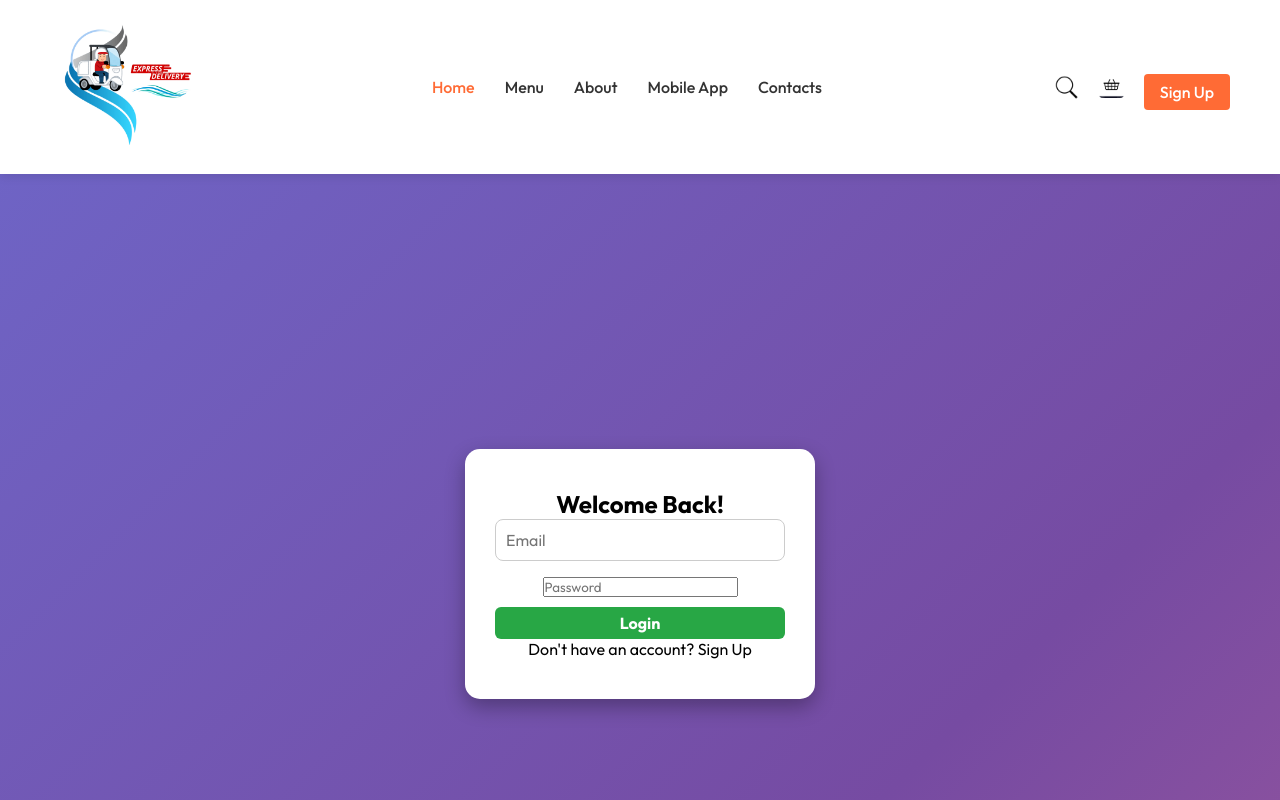
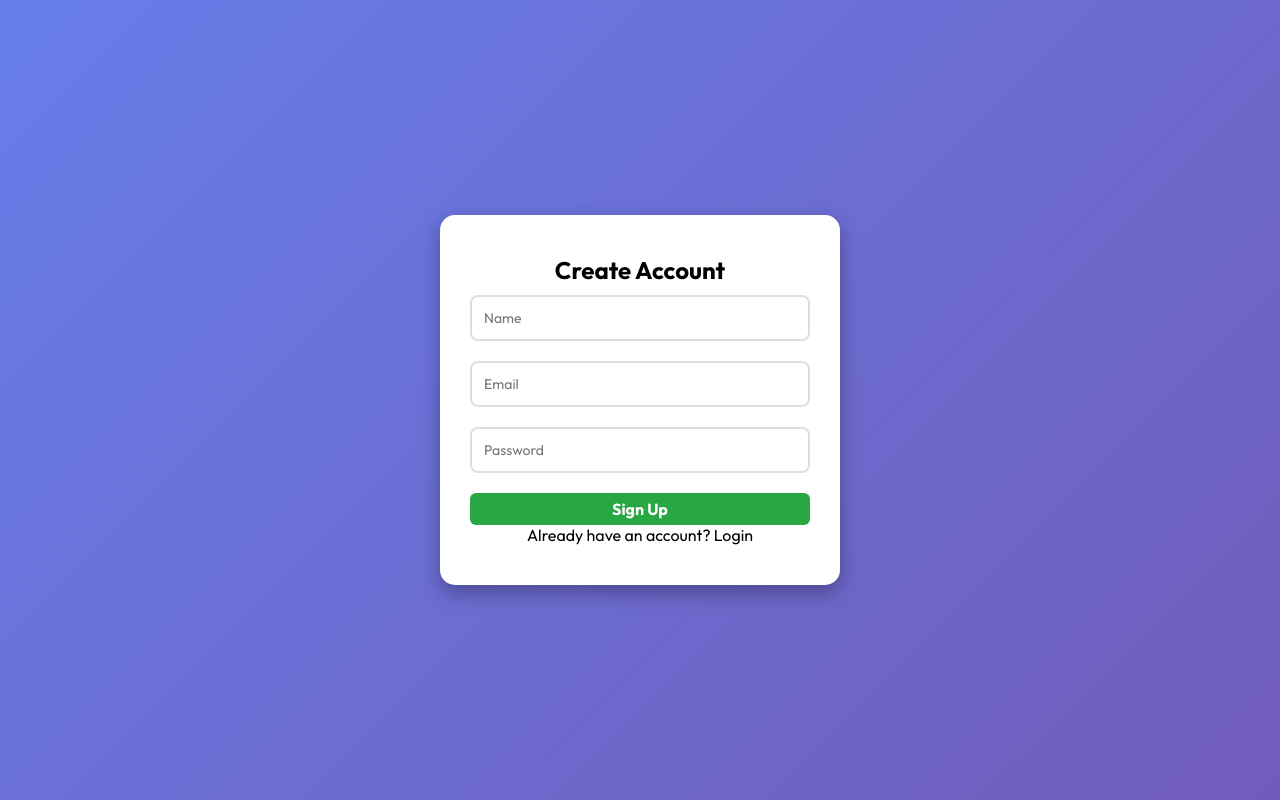
Before and after one commit to Ashfaq123098/Food-Delivery-project, a React (Create React App) app in the folder my/: page /signup in a window 1280 px wide. Before the commit this address led to /login. Shown: the top 800 px of the page. Built offline with nearby package versions, Linux system fonts and the light colour scheme.

Commit message:
All Updated file

```diff
--- a/my/src/App.js
+++ b/my/src/App.js
@@ -28,16 +28,15 @@
       setIsLoggedIn(true);
     } else {
       setIsLoggedIn(false);
-      navigate("/login");
     }
-  }, [navigate]);
+  }, []);
 
-  // ✅ Handle login success
+  // ✅ Handle login/signup success
   const handleLogin = (userData) => {
     setUser(userData);
     setIsLoggedIn(true);
     localStorage.setItem("user", JSON.stringify(userData));
-    navigate("/"); // login হলে homepage এ redirect
+    navigate("/"); // success হলে home page
   };
 
   // ✅ Logout
@@ -63,8 +62,8 @@
         onLogout={handleLogout}
       />
 
-      {/* Routes */}
       <Routes>
+        {/* Protected Routes */}
         <Route
           path="/"
           element={
@@ -105,20 +104,14 @@
         />
 
         {/* Public Routes */}
-        <Route path="/login" element={
-          <LoginFeature
-            setShowLogin={() => {}}
-            setShowSignUp={() => {}}
-            onSuccess={handleLogin}
-          />
-        }/>
-        <Route path="/signup" element={
-          <SignUpFeature
-            setShowSignUp={() => {}}
-            setShowLogin={() => {}}
-            onSuccess={handleLogin}
-          />
-        }/>
+        <Route
+          path="/login"
+          element={<LoginFeature onSuccess={handleLogin} />}
+        />
+        <Route
+          path="/signup"
+          element={<SignUpFeature onSuccess={handleLogin} />}
+        />
       </Routes>
     </div>
   );
--- a/my/src/components/LoginFeature/LoginFeature.js
+++ b/my/src/components/LoginFeature/LoginFeature.js
@@ -1,7 +1,7 @@
 import React, { useState } from 'react';
 import './LoginFeature.css';
 
-function LoginFeature({ setShowLogin = () => {}, setShowSignUp = () => {}, onSuccess = () => {} }) {
+function LoginFeature({ onSuccess = () => {} }) {
   const [email, setEmail] = useState('');
   const [password, setPassword] = useState('');
   const [loading, setLoading] = useState(false);
@@ -22,7 +22,6 @@
       if (data.success) {
         localStorage.setItem('token', data.token);
         onSuccess({ email, name: email.split('@')[0] });
-        setShowLogin(false);
       } else {
         alert(data.message || 'Login failed. Please Try Again');
       }
@@ -61,7 +60,7 @@
 
         <p>
           Don't have an account?{" "}
-          <span onClick={() => { setShowLogin(false); setShowSignUp(true); }}>Sign Up</span>
+          <a href="/signup">Sign Up</a>
         </p>
       </form>
     </div>
--- a/my/src/components/MobileAppDownload/MobileAppDownload.css
+++ b/my/src/components/MobileAppDownload/MobileAppDownload.css
@@ -7,7 +7,7 @@
   max-width: 1000px;
   box-shadow: 0 8px 20px rgba(0,0,0,0.1);
 
-  /* Start hidden */
+  /*start hidden */
   opacity: 0;
   transform: translateY(40px);
 
@@ -15,16 +15,8 @@
   animation: fadeInUp 0.8s ease-out 0.5s forwards; /* 0.5s delay */
 }
 
-@keyframes fadeInUp {
-  0% {
-    opacity: 0;
-    transform: translateY(40px);
-  }
-  100% {
-    opacity: 1;
-    transform: translateY(0);
-  }
-}
+
+
 
 .mobile-app h2 {
   font-size: 2.5rem;
--- a/my/src/components/Navbar/Navbar.js
+++ b/my/src/components/Navbar/Navbar.js
@@ -14,13 +14,13 @@
 
   const handleClick = (value) => setActiveLink(value);
 
-  // ✅ Anchor scroll without animation, works from any page
+
   const handleAnchorClick = (id) => {
     if (window.location.pathname !== "/") {
-      navigate("/"); // Go to Home first
+      navigate("/");
       setTimeout(() => {
         document.getElementById(id)?.scrollIntoView({ behavior: "auto" });
-      }, 100); // small delay to allow DOM render
+      }, 100);
     } else {
       document.getElementById(id)?.scrollIntoView({ behavior: "auto" });
     }
@@ -85,9 +85,7 @@
           </div>
         ) : (
           <div className="auth-buttons">
-            <button onClick={onShowSignUp} className="sign-up-button">
-              Sign Up
-            </button>
+
           </div>
         )}
       </div>
--- a/my/src/components/SignUpFeature/SignUpFeature.js
+++ b/my/src/components/SignUpFeature/SignUpFeature.js
@@ -1,7 +1,7 @@
 import React, { useState } from 'react';
 import './SignUpFeature.css';
 
-function SignUpFeature({ setShowSignUp = () => {}, setShowLogin = () => {}, onSuccess = () => {} }) {
+function SignUpFeature({ onSuccess = () => {} }) {
   const [name, setName] = useState("");
   const [email, setEmail] = useState("");
   const [password, setPassword] = useState("");
@@ -22,8 +22,6 @@
 
       if (data.success) {
         onSuccess({ name, email });
-        setShowSignUp(false);
-        setShowLogin(true);
         alert('✅ Signup Successful!');
       } else {
         alert(data.message || 'Signup failed');
@@ -71,7 +69,7 @@
 
         <p>
           Already have an account?{" "}
-          <span onClick={() => { setShowSignUp(false); setShowLogin(true); }}>Login</span>
+          <a href="/login">Login</a>
         </p>
       </form>
     </div>
```
